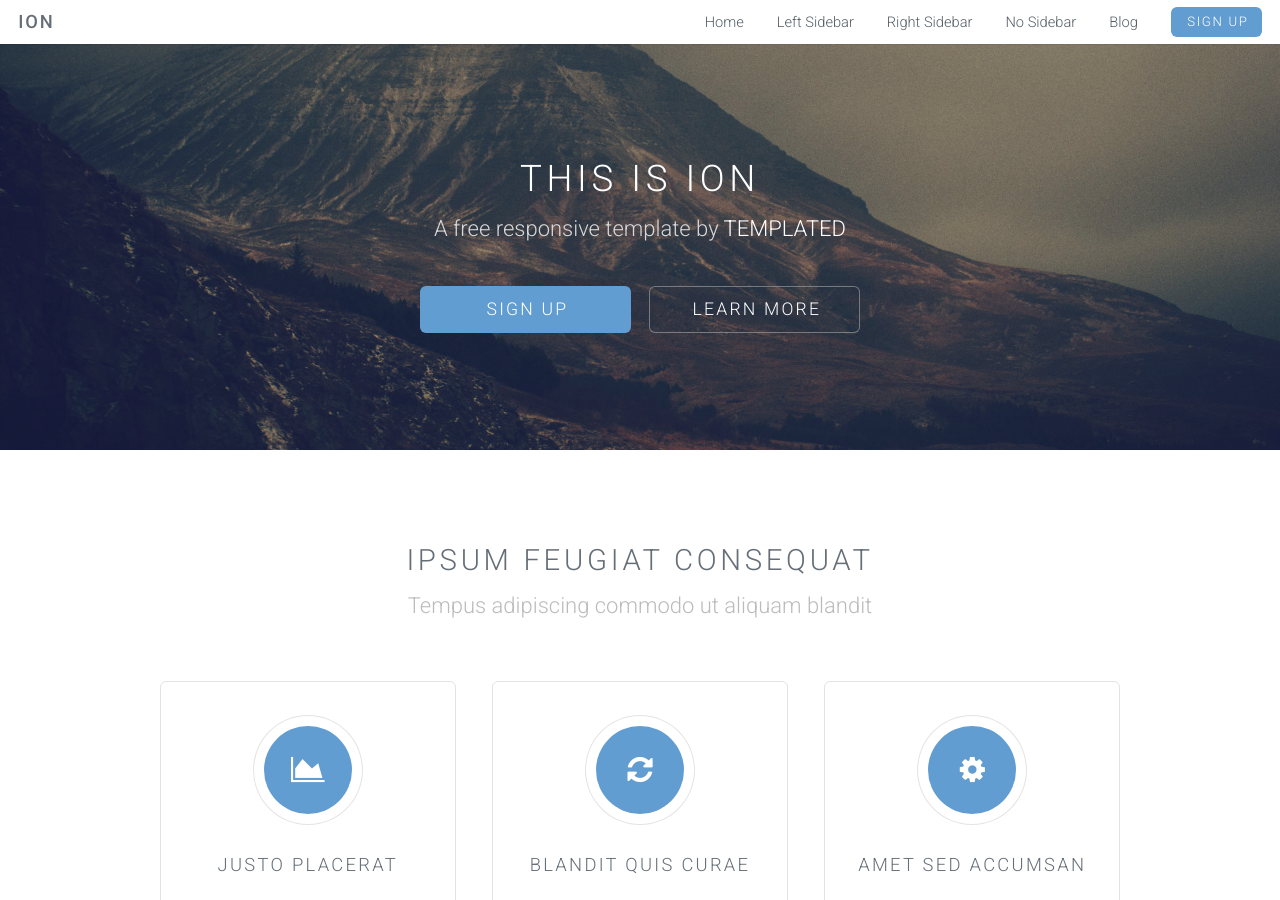
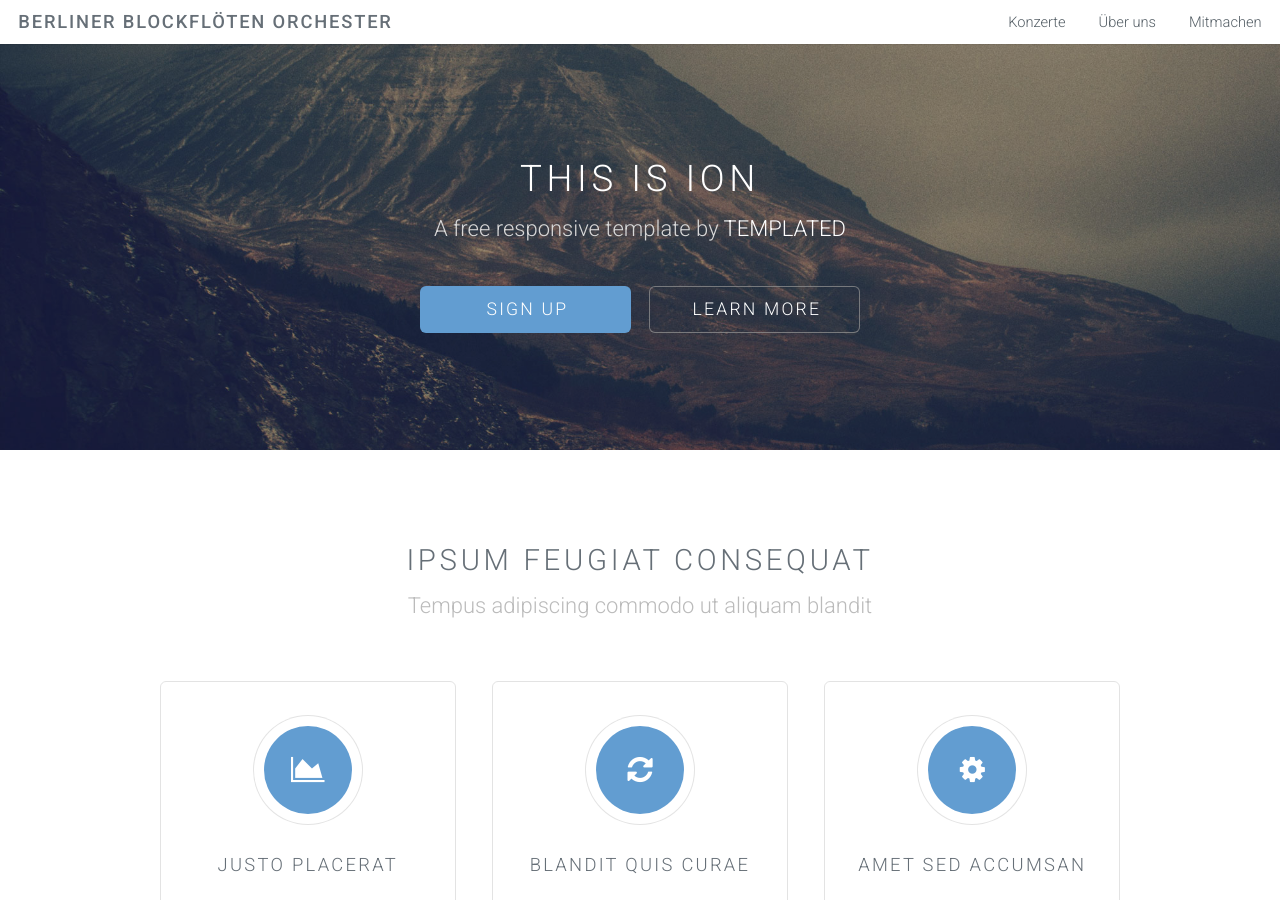
Before and after one commit to old-jekyll-templates/Ion-Jekyll-Theme, a Jekyll site: the page built from index.html, in a window 1280 px wide and 900 px high. Built offline with Jekyll 4.4.1, drawn with Linux system fonts in a browser that asks for light colours.

Commit message:
added initial navigation

```diff
--- a/_config.yml
+++ b/_config.yml
@@ -1,6 +1,6 @@
 # Site settings
-title: Ion
-email: your-email@domain.com
+title: Berliner Blockflöten Orchester
+email: berlinerblockfloetenorchester@web.de
 description: > # this means to ignore newlines until "baseurl:"
   Write an awesome description for your new site here. You can edit this
   line in _config.yml. It will appear in your document head meta (for
--- a/_includes/header.html
+++ b/_includes/header.html
@@ -3,17 +3,15 @@
     <h1><a href="{{ site.baseurl }}/" class="site-title" >{{ site.title }}</a></h1>
     <nav id="nav">
         <ul>
-            <li><a href="{{ site.baseurl }}/">Home</a></li>
-            <li><a href="{{ site.baseurl }}/left-sidebar.html">Left Sidebar</a></li>
-            <li><a href="{{ site.baseurl }}/right-sidebar.html">Right Sidebar</a></li>
-            <li><a href="{{ site.baseurl }}/no-sidebar.html">No Sidebar</a></li>
-            <li><a href="{{ site.baseurl }}/blog.html">Blog</a></li>
+            <li><a href="{{ site.baseurl }}/concerts.html">Konzerte</a></li>
+            <li><a href="{{ site.baseurl }}/about.html">Über uns</a></li>
+            <li><a href="{{ site.baseurl }}/join.html">Mitmachen</a></li>
             {% for page in site.pages %}
                   {% if page.title %}
                     <li><a class="page-link" href="{{ page.url | prepend: site.baseurl }}">{{ page.title }}</a></li>
                   {% endif %}
             {% endfor %}
-            <li><a href="#" class="button special">Sign Up</a></li>
+            <!-- <li><a href="#" class="button special">Social links</a></li> -->
         </ul>
     </nav>
 </header>
```
Also changed, not shown: about.html (added, +43 -0 lines), concerts.html (added, +46 -0 lines), join.html (added, +27 -0 lines), 1 other file.
